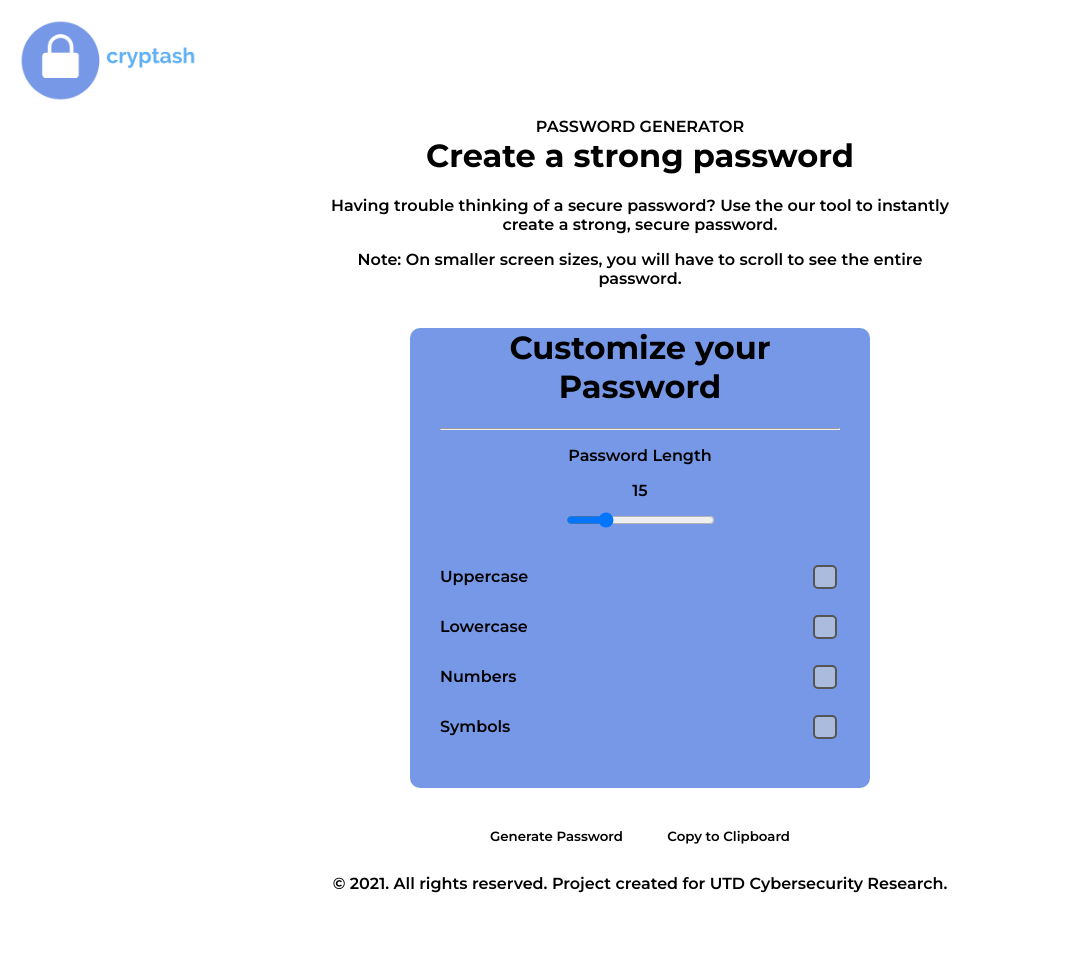
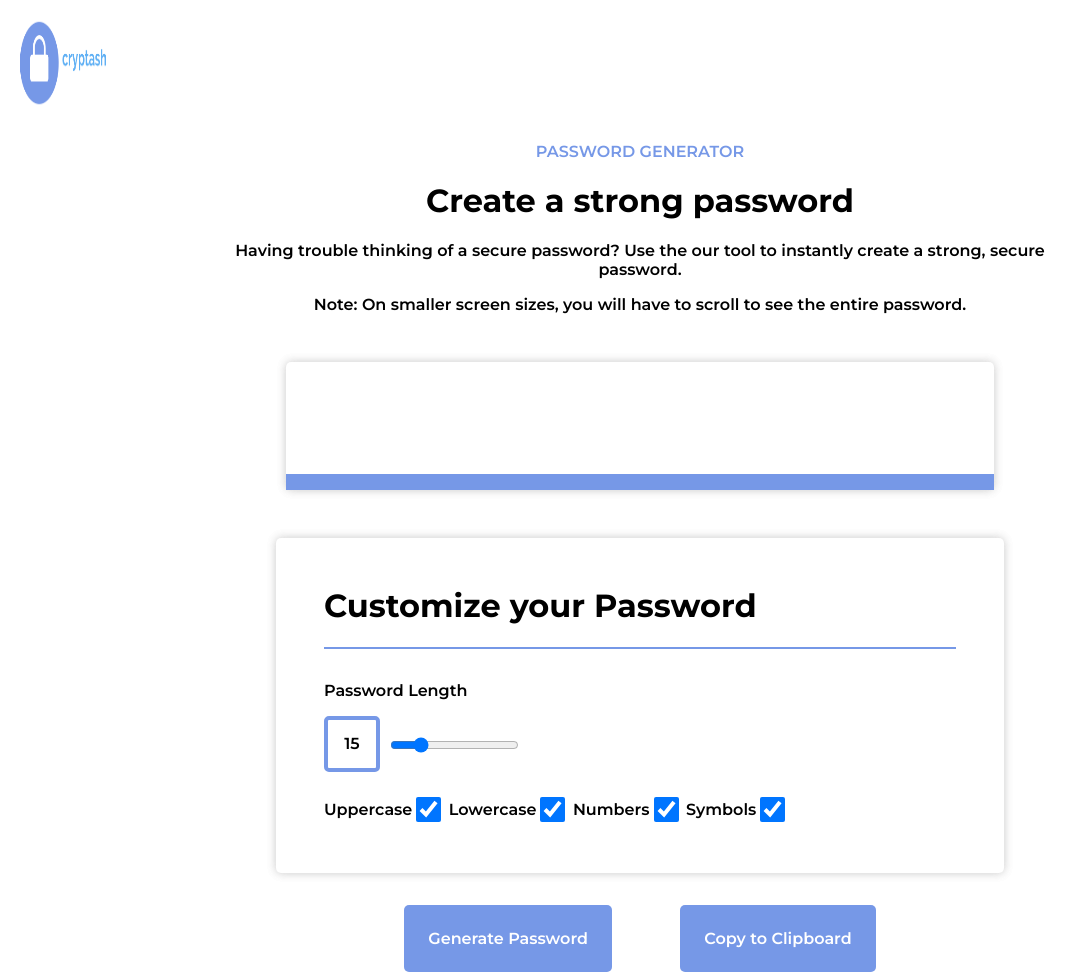
Before and after one commit to aksharaganapathi/passlock, a plain HTML site: page index.html in a window 1280 px wide. Shown: the top 975 px of the page, without its empty margins (0-1087 px from the left). Before the commit the page ends 911 px from the top, so only its background shows below. Drawn offline with Linux system fonts and the light colour scheme.

Commit message:
Added new styles
Added new styles and positioning with updates like flexbox.

```diff
--- a/styles.css
+++ b/styles.css
@@ -8,13 +8,13 @@ h1{
 }
 
 #main{
-    width: 50%;
+    width: 70%;
     margin: auto;
 }
 
 img{
-    width:180px;
-    height: 85px;
+    width:90px;
+    height: 90px;
     margin: 10px;
     cursor: pointer;
 }
@@ -25,68 +25,116 @@ img{
     margin: none;
 }
 
-#generator{
-    width: 400px;
-    height:460px;
-    background-color:#7698e7;
-    margin: auto;
-    margin-top: 40px;
+span{
+    display: inline-block;
+    color: #7698e7;
+    margin-top: 20px;
     margin-bottom: 20px;
-    border-radius: 10px;
-    padding-left: 30px;
-    padding-right: 30px;
 }
 
-footer{
-    padding: 10px;
+.customizeDiv{
+    width: 50%;
+    text-align: left;
+    margin: auto;
+    margin-top: 3rem;
+    box-shadow: 0 0px 10px 0 rgba(128, 126, 126, 0.2), 0 0px 10px 0 rgba(97, 94, 94, 0.19);
+    border-radius: 5px;
+    padding: 3rem;
 }
 
-textarea{
-    padding:10px;
-    font-size: 2em;
-    width: 95%;
-    height: 40px;
-    margin-top: 30px;
-    margin-bottom: 10px;
-    border: none;
-    border-radius: 10px;
-    resize: none;
+.passArea{
+    width: 56%;
+    text-align: center;
+    margin: auto;
+    margin-top: 3rem;
+    box-shadow: 0 0px 10px 0 rgba(128, 126, 126, 0.2), 0 0px 10px 0 rgba(97, 94, 94, 0.19);
+    border-radius: 5px;
+    height: 8em;
+    display: flex;
+    flex-direction: column;
+    /* word-wrap: break-word; */
 }
 
-input{
-    padding:10px;
-    border: none;
-    border-radius: 10px;
+.numberDiv{
+    margin-top: 1rem;
+    border: 4px solid #7698e7;
+    border-radius: 5px;
+    height: 3em;
+    width: 3em;
+    display: flex;
+    justify-content:center;
+    align-items: center;
 }
 
-.inputArea{
-    display: flex;
-	justify-content: space-between;
-	align-items: center;
-	margin: 20px 0;
+.slide{
+    margin-top: 2rem;
+    width: 200px;
+}
+
+.slider{
+    position: relative;
+    bottom: 2.3rem;
+    left: 4rem;
+}
+
+.passDiv{
+    overflow-x: auto;
+    overflow-y: auto;
+}
+
+.bar{
+    width: 100%;
+    background-color: #7698e7;
+    height:1rem;
+    margin-top: auto;
+}
+
+#password{
+    margin-top: 2.5rem;
+    padding-left: 1rem;
+}
+
+hr{
+    height:2px;
+    border-width:0;
+    color: #7698e7;
+    background-color: #7698e7;
 }
 
 button{
     border: none;
-    background-color: white;
-    padding: 20px;
-    border-radius: 10px;
+    background-color:#7698e7;
+    padding: 1.5rem;
+    margin:2rem;
+    border-radius:5px;
     cursor: pointer;
-    font-size: 0.em;
+    color: white;
+    font-size:1rem;
 }
 
 button:hover{
-    background-color:rgb(228, 226, 226);
+    background-color:#6f8fd8;
 }
 
-input[type='checkbox'] {
-    -webkit-appearance:none;
-    width:10px;
-    height:10px;
-    background:white;
-    border-radius:5px;
-    border:2px solid #555;
+.generator{
+    display: flex;
+    flex-wrap: wrap;
 }
-input[type='checkbox']:checked {
-    background: #abd;
+
+footer{
+    background-color: #7698e7;
+    color: white;
+    padding:.8rem;
 }
+
+input[type="checkbox"]{
+    height: 25px;
+    width: 25px;
+    background-color: #7698e7;
+}
+
+.inputArea{
+    display: inline-flex;
+    justify-content: center;
+    align-items: center;
+}
```
